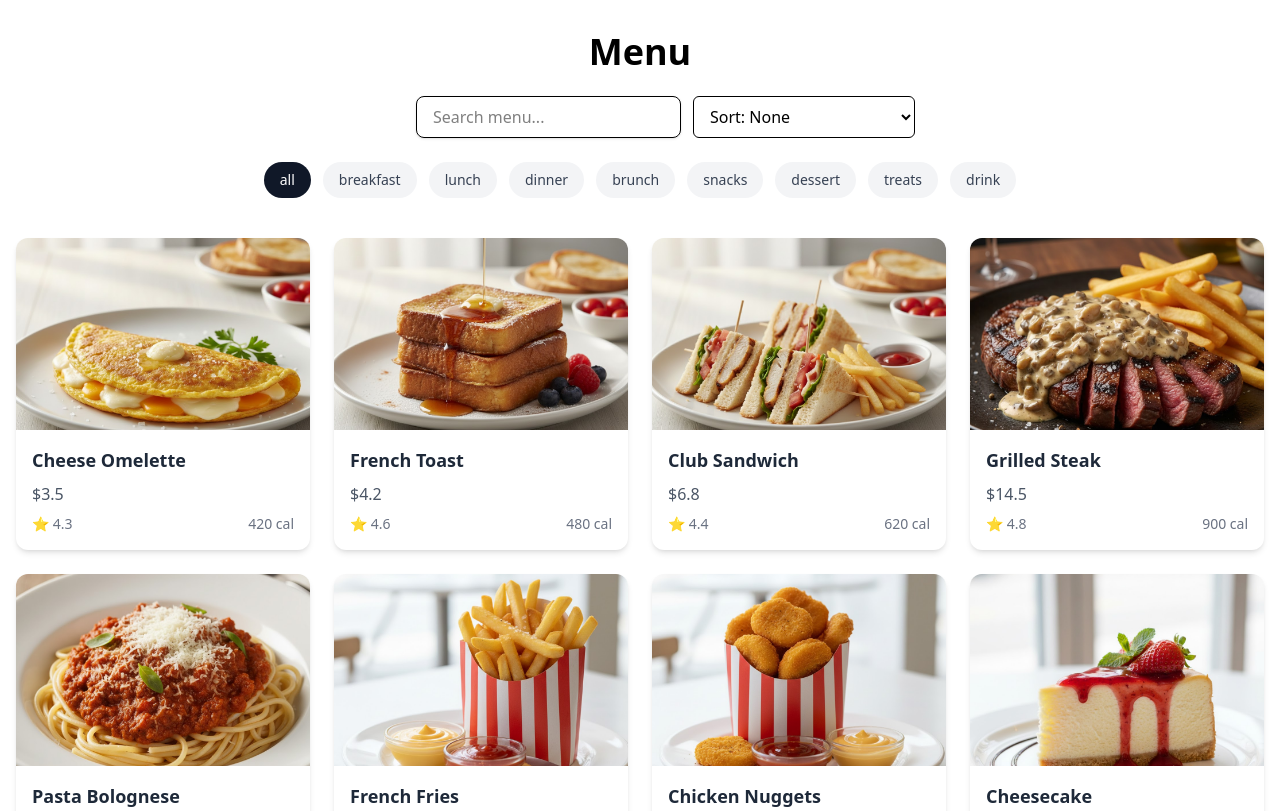
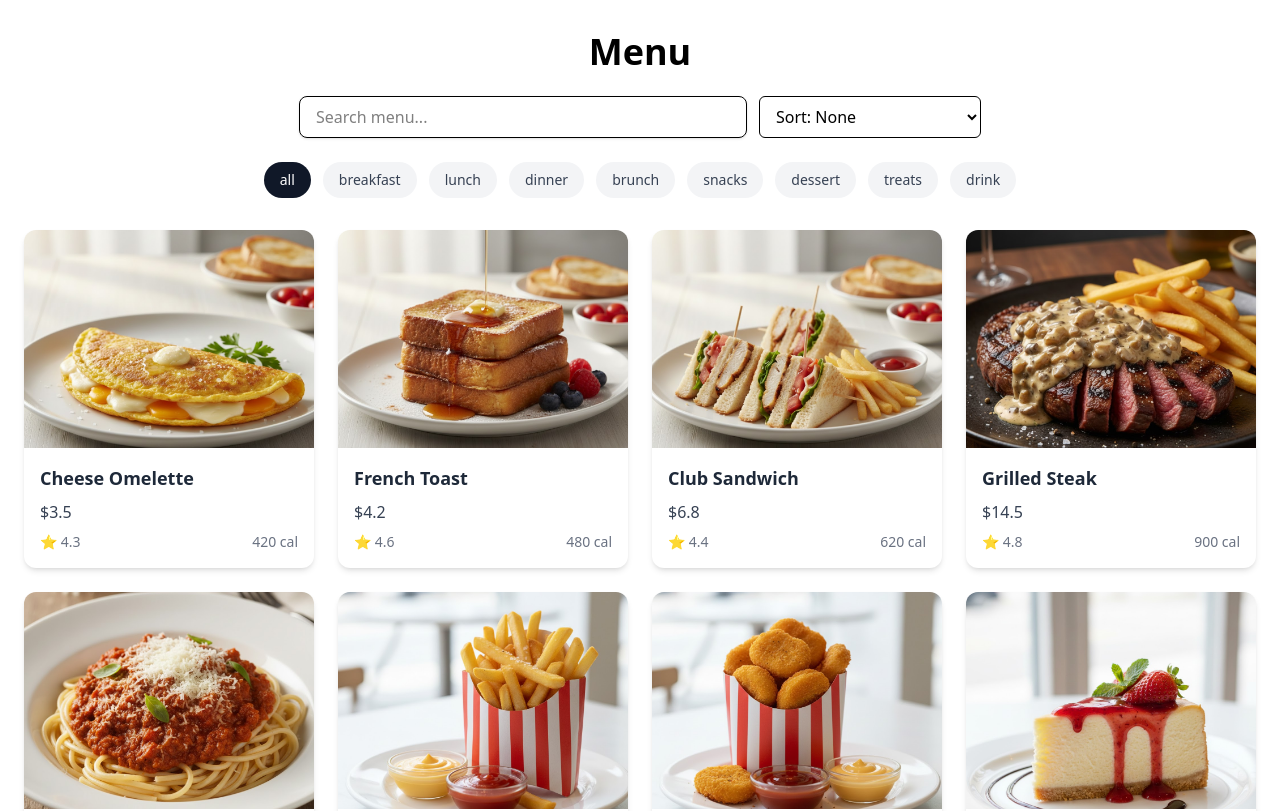
Before and after one commit to amjedbenslimeneprofessional-collab/restaurant-menu-system, a React (Vite) app in the folder Client/: page /menu in a window 1280 px wide. Shown: the top 811 px of the page. Built offline with nearby package versions, Linux system fonts and the light colour scheme.

Commit message:
fixing respensiviness

```diff
--- a/Client/src/Views/Item/Item.jsx
+++ b/Client/src/Views/Item/Item.jsx
@@ -9,8 +9,8 @@ export default function Item() {
 
   if (!item) {
     return (
-      <div className="min-h-screen flex items-center justify-center">
-        <h2 className="text-xl font-semibold text-red-500">
+      <div className="min-h-screen flex items-center justify-center px-4">
+        <h2 className="text-lg sm:text-xl font-semibold text-red-500">
           Item not found
         </h2>
       </div>
@@ -18,37 +18,59 @@ export default function Item() {
   }
 
   return (
-    <div className="max-w-7xl mx-auto px-4 py-8">
+    <div className="max-w-7xl mx-auto px-4 sm:px-6 py-6 sm:py-8">
       {/* Back Button */}
       <button
         onClick={() => navigate(-1)}
-        className="mb-6 px-4 py-2 rounded-full bg-gray-100 hover:bg-gray-200 text-gray-800 text-sm flex items-center gap-2"
+        className="mb-5 inline-flex items-center gap-2 px-4 py-2 rounded-full
+                   bg-gray-100 hover:bg-gray-200 text-gray-800 text-sm transition"
       >
-        ←  Back to Menu
+        ← Back to Menu
       </button>
 
-      <div className="bg-white rounded-xl shadow-md overflow-hidden flex flex-col md:flex-row gap-6">
+      {/* Card */}
+      <div className="bg-white rounded-xl shadow-md overflow-hidden flex flex-col lg:flex-row">
         {/* Image */}
-        <img
-          src={item.picture}
-          alt={item.name}
-          className="w-full md:w-1/2 h-64 md:h-auto object-cover"
-        />
+        <div className="w-full lg:w-1/2 aspect-[4/3] lg:aspect-auto">
+          <img
+            src={item.picture}
+            alt={item.name}
+            className="w-full h-full object-cover"
+          />
+        </div>
 
         {/* Details */}
-        <div className="p-6 flex-1 space-y-4">
-          <h1 className="text-2xl font-bold text-gray-800">{item.name}</h1>
+        <div className="p-5 sm:p-6 flex-1 space-y-6">
+          <h1 className="text-xl sm:text-2xl font-bold text-gray-800">
+            {item.name}
+          </h1>
 
           {/* Info */}
-          <div className="grid grid-cols-2 gap-4 text-sm text-gray-700">
-            <p><span className="font-semibold">Price:</span> ${item.price}</p>
-            <p><span className="font-semibold">Cooking Time:</span> {item.cookingTime} min</p>
-            <p><span className="font-semibold">Rating:</span> ⭐ {item.rating}</p>
-            <p><span className="font-semibold">Calories:</span> {item.calories} cal</p>
-            <p><span className="font-semibold">Category:</span> {item.category}</p>
+          <div className="grid grid-cols-1 sm:grid-cols-2 gap-4 text-sm text-gray-700">
+            <p>
+              <span className="font-semibold">Price:</span> ${item.price}
+            </p>
+            <p>
+              <span className="font-semibold">Cooking Time:</span>{" "}
+              {item.cookingTime} min
+            </p>
+            <p>
+              <span className="font-semibold">Rating:</span> ⭐ {item.rating}
+            </p>
+            <p>
+              <span className="font-semibold">Calories:</span> {item.calories}{" "}
+              cal
+            </p>
+            <p>
+              <span className="font-semibold">Category:</span> {item.category}
+            </p>
             <p>
               <span className="font-semibold">Available:</span>{" "}
-              <span className={item.available ? "text-green-600" : "text-red-600"}>
+              <span
+                className={`font-medium ${
+                  item.available ? "text-green-600" : "text-red-600"
+                }`}
+              >
                 {item.available ? "Yes" : "No"}
               </span>
             </p>
@@ -57,11 +79,11 @@ export default function Item() {
           {/* Types */}
           <div>
             <h3 className="font-semibold text-gray-800 mb-2">Types</h3>
-            <div className="flex gap-2 flex-wrap">
+            <div className="flex flex-wrap gap-2">
               {item.types.map((type, index) => (
                 <span
                   key={index}
-                  className="px-3 py-1 text-xs bg-gray-100 text-gray-800 rounded-full"
+                  className="px-3 py-1 text-xs sm:text-sm bg-gray-100 text-gray-800 rounded-full"
                 >
                   {type}
                 </span>
@@ -72,7 +94,7 @@ export default function Item() {
           {/* Ingredients */}
           <div>
             <h3 className="font-semibold text-gray-800 mb-2">Ingredients</h3>
-            <ul className="list-disc list-inside text-gray-700">
+            <ul className="list-disc list-inside text-gray-700 space-y-1 text-sm sm:text-base">
               {item.ingredients.map((ing, idx) => (
                 <li key={idx}>{ing}</li>
               ))}
@@ -82,7 +104,7 @@ export default function Item() {
           {/* Supplements */}
           <div>
             <h3 className="font-semibold text-gray-800 mb-2">Supplements</h3>
-            <ul className="list-disc list-inside text-gray-700">
+            <ul className="list-disc list-inside text-gray-700 space-y-1 text-sm sm:text-base">
               {item.supplements.map((supp, idx) => (
                 <li key={idx}>{supp}</li>
               ))}
--- a/Client/src/Views/Menu/Menu.jsx
+++ b/Client/src/Views/Menu/Menu.jsx
@@ -1,11 +1,11 @@
 import data from "../../data/data.json";
-
 import { Link } from "react-router";
-
 import { useState } from "react";
 
 export default function Menu() {
   const [search, setSearch] = useState("");
+  const [activeCategories, setActiveCategories] = useState([]);
+  const [sortBy, setSortBy] = useState("none");
 
   const categories = [
     "all",
@@ -19,10 +19,6 @@ export default function Menu() {
     "drink",
   ];
 
-  // empty array means "all" (no category filter)
-  const [activeCategories, setActiveCategories] = useState([]);
-  const [sortBy, setSortBy] = useState("none");
-
   const filteredItems = data.filter((item) => {
     const matchesCategory =
       activeCategories.length === 0 ||
@@ -32,16 +28,14 @@ export default function Menu() {
     const matchesSearch =
       !searchLower ||
       item.name.toLowerCase().includes(searchLower) ||
-      (item.description && item.description.toLowerCase().includes(searchLower)) ||
-      (item.types && item.types.join(" ").toLowerCase().includes(searchLower));
+      item.description?.toLowerCase().includes(searchLower) ||
+      item.types?.join(" ").toLowerCase().includes(searchLower);
 
     return matchesCategory && matchesSearch;
   });
 
-  const parsePrice = (p) => {
-    const n = parseFloat(String(p).replace(/[^0-9.\-]+/g, ""));
-    return Number.isNaN(n) ? 0 : n;
-  };
+  const parsePrice = (p) =>
+    parseFloat(String(p).replace(/[^0-9.\-]+/g, "")) || 0;
 
   const sortedItems = [...filteredItems].sort((a, b) => {
     switch (sortBy) {
@@ -59,12 +53,12 @@ export default function Menu() {
   });
 
   return (
-    <div className="max-w-7xl mx-auto px-4 py-8">
+    <div className="max-w-7xl mx-auto px-4 sm:px-6 py-8">
       {/* Title */}
-      <h1 className="text-4xl font-bold text-center mb-6">Menu</h1>
+      <h1 className="text-3xl sm:text-4xl font-bold text-center mb-6">Menu</h1>
 
-      {/* Search Bar */}
-      <div className="max-w-md mx-auto mb-6 flex items-center gap-3">
+      {/* Search + Sort */}
+      <div className="mb-6 flex flex-col sm:flex-row gap-3 sm:items-center sm:justify-center">
         <input
           type="text"
           placeholder="Search menu..."
@@ -73,13 +67,13 @@ export default function Menu() {
             if (activeCategories.length) setActiveCategories([]);
             setSearch(e.target.value);
           }}
-          className="flex-1 px-4 py-2 border rounded-lg shadow-sm focus:outline-none focus:ring-2 focus:ring-gray-800"
+          className="w-full sm:max-w-md px-4 py-2 border rounded-lg shadow-sm focus:outline-none focus:ring-2 focus:ring-gray-800"
         />
 
         <select
           value={sortBy}
           onChange={(e) => setSortBy(e.target.value)}
-          className="px-3 py-2 border rounded-md bg-white"
+          className="w-full sm:w-auto px-3 py-2 border rounded-md bg-white"
         >
           <option value="none">Sort: None</option>
           <option value="price-desc">Price: High → Low</option>
@@ -89,53 +83,65 @@ export default function Menu() {
         </select>
       </div>
 
-      {/* Category Nav */}
-      <div className="flex flex-wrap justify-center gap-3 mb-10">
-        {categories.map((category) => (
+      {/* Categories */}
+      <div className="mb-8 overflow-x-auto">
+        <div className="flex gap-3 w-max mx-auto px-1">
+          {categories.map((category) => {
+            const isActive =
+              category === "all"
+                ? activeCategories.length === 0
+                : activeCategories.includes(category);
+
+            return (
               <button
                 key={category}
-            onClick={() => {
+                onClick={() =>
                   setActiveCategories((prev) => {
                     if (category === "all") return [];
-                if (prev.includes(category)) return prev.filter((c) => c !== category);
-                return [...prev, category];
-              });
-            }}
-            className={`px-4 py-2 rounded-full text-sm font-medium transition
+                    return prev.includes(category)
+                      ? prev.filter((c) => c !== category)
+                      : [...prev, category];
+                  })
+                }
+                className={`px-4 py-2 rounded-full text-sm font-medium whitespace-nowrap transition
                   ${
-                  (category === "all" ? activeCategories.length === 0 : activeCategories.includes(category))
+                    isActive
                       ? "bg-gray-900 text-white"
                       : "bg-gray-100 text-gray-700 hover:bg-gray-200"
-                }
-                `}
+                  }`}
               >
                 {category}
               </button>
-        ))}
+            );
+          })}
+        </div>
       </div>
 
-      {!filteredItems?.length ? (
+      {/* Menu Grid */}
+      {!sortedItems.length ? (
         <p className="text-center text-gray-500 text-lg">No menu found.</p>
       ) : (
-        <div className="grid gap-6 sm:grid-cols-2 md:grid-cols-3 lg:grid-cols-4">
+        <div className="grid gap-6 grid-cols-1 sm:grid-cols-2 md:grid-cols-3 lg:grid-cols-4">
           {sortedItems.map((item) => (
             <Link
               key={item.id}
-              className="bg-white rounded-xl shadow-md overflow-hidden hover:shadow-lg transition-shadow"
               to={`/menu/${item.id}`}
+              className="bg-white rounded-xl shadow-md overflow-hidden hover:shadow-lg transition"
             >
+              <div className="aspect-[4/3] w-full">
                 <img
                   src={item.picture}
                   alt={item.name}
-                className="h-48 w-full object-cover"
+                  className="w-full h-full object-cover"
                 />
+              </div>
 
               <div className="p-4 space-y-2">
-                <h2 className="text-lg font-semibold text-gray-800">
+                <h2 className="text-base sm:text-lg font-semibold text-gray-800">
                   {item.name}
                 </h2>
 
-                <p className="text-gray-600 font-medium">${item.price}</p>
+                <p className="text-gray-700 font-medium">${item.price}</p>
 
                 <div className="flex items-center justify-between text-sm text-gray-500">
                   <span>⭐ {item.rating}</span>
```
Lines whose indentation alone changed are shown as unchanged.
